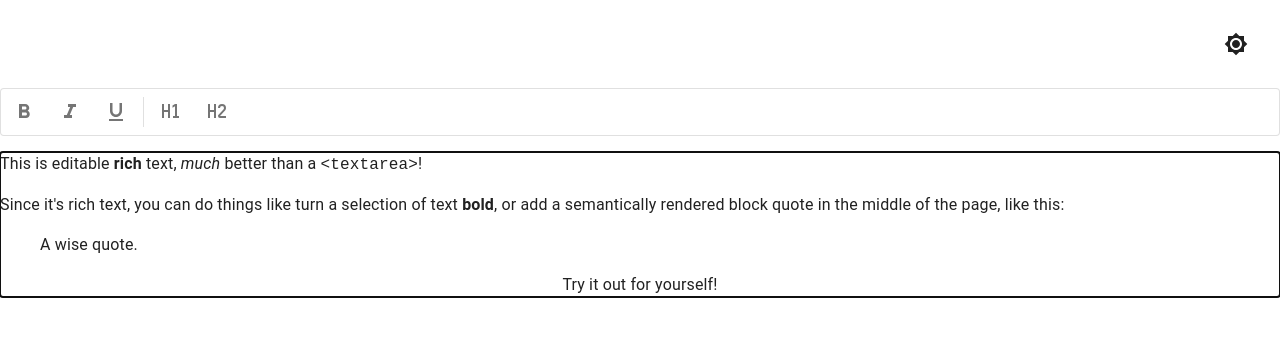
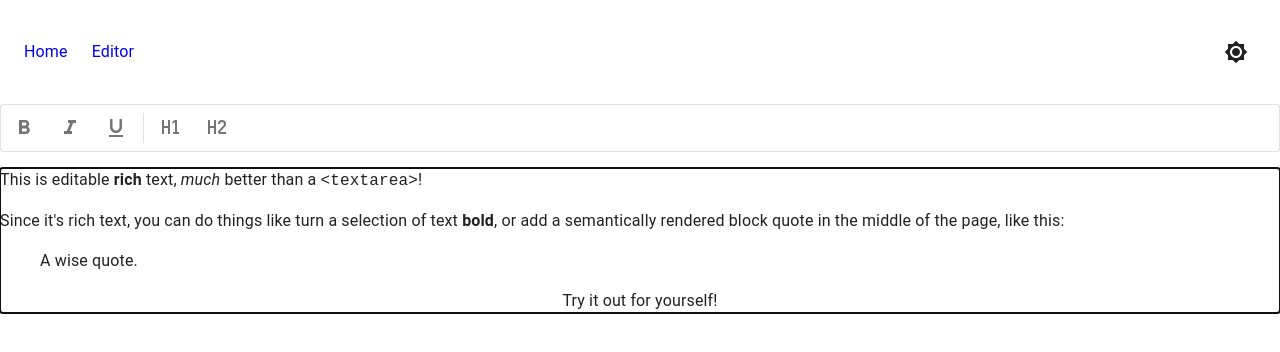
Before and after one commit to zhyd1997/DragonLi, a Next.js app: page /editor in a window 1280 px wide. Shown: the top 352 px of the page. Built offline with nearby package versions, Linux system fonts and the light colour scheme.

Commit message:
feat: added navbar.

```diff
--- /dev/null
+++ b/components/Navbar/Navbar.tsx
@@ -0,0 +1,62 @@
+import Box from "@mui/material/Box";
+import Link from "next/link";
+import { ThemeSwitcher } from "@/components/ThemeSwitcher";
+import { styled } from "@mui/material";
+
+const Nav = styled('nav')`
+  margin-right: auto;
+
+  & ul {
+    padding-left: 0;
+    display: flex;
+    gap: 24px;
+  }
+
+  & li {
+    list-style-type: none;
+  }
+
+  & a {
+    text-decoration: none;
+  }
+
+  & a:hover,
+  & a:acitve,
+  & a:link,
+  & a:visited {
+    // TODO
+  }
+`
+
+export const Navbar = () => {
+  return (
+    <Box
+      sx={{
+        display: 'flex',
+        width: '100%',
+        alignItems: 'center',
+        justifyContent: 'flex-end',
+        bgcolor: 'background.default',
+        color: 'text.primary',
+        borderRadius: 1,
+        p: 3,
+      }}
+    >
+      <Nav>
+        <ul>
+          <li>
+            <Link href="/">
+              Home
+            </Link>
+          </li>
+          <li>
+            <Link href={"/editor"}>
+              Editor
+            </Link>
+          </li>
+        </ul>
+      </Nav>
+      <ThemeSwitcher />
+    </Box>
+  )
+};
--- /dev/null
+++ b/components/Navbar/index.tsx
@@ -0,0 +1 @@
+export * from './Navbar';
--- a/components/ThemeSwitcher/ThemeSwitcher.tsx
+++ b/components/ThemeSwitcher/ThemeSwitcher.tsx
@@ -1,6 +1,5 @@
 import { useContext } from "react";
 import { useTheme } from '@mui/material/styles';
-import Box from "@mui/material/Box";
 import IconButton from "@mui/material/IconButton";
 import DarkIcon from '@mui/icons-material/Brightness4';
 import LightIcon from '@mui/icons-material/Brightness7';
@@ -11,21 +10,8 @@ export const ThemeSwitcher = () => {
   const colorMode = useContext(ColorModeContext);
 
   return (
-    <Box
-      sx={{
-        display: 'flex',
-        width: '100%',
-        alignItems: 'center',
-        justifyContent: 'flex-end',
-        bgcolor: 'background.default',
-        color: 'text.primary',
-        borderRadius: 1,
-        p: 3,
-      }}
-    >
       <IconButton sx={{ ml: 1 }} onClick={colorMode.toggleColorMode} color='inherit'>
         {theme.palette.mode === 'dark' ? <DarkIcon /> : <LightIcon />}
       </IconButton>
-    </Box>
   );
 };
--- a/pages/_app.tsx
+++ b/pages/_app.tsx
@@ -1,12 +1,13 @@
+import type { AppProps } from 'next/app';
+import { globalStyles } from '@/styles/globals.js';
 import { Layout } from '@/components/Layout';
-import { ThemeSwitcher } from '@/components/ThemeSwitcher';
-import { globalStyles } from '@/styles/globals.js'
-import type { AppProps } from 'next/app'
+import { Navbar } from '@/components/Navbar';
+
 
 function MyApp({ Component, pageProps }: AppProps) {
   return (
     <Layout>
-      <ThemeSwitcher />
+      <Navbar />
       {globalStyles}
       <Component {...pageProps} />
     </Layout>
```
